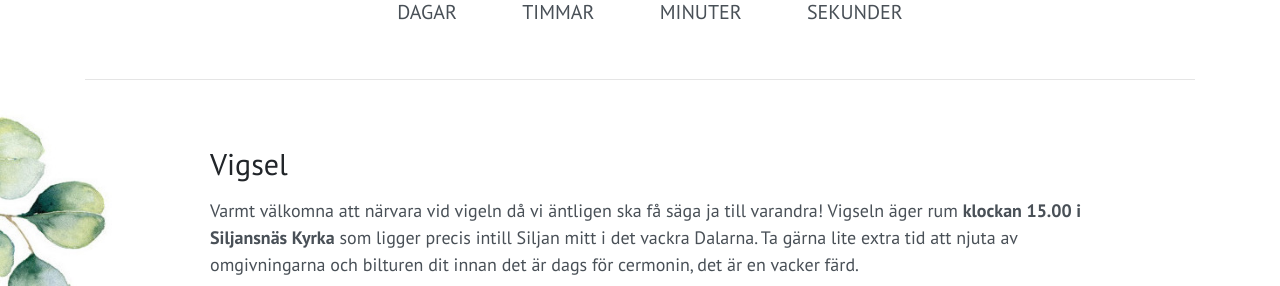
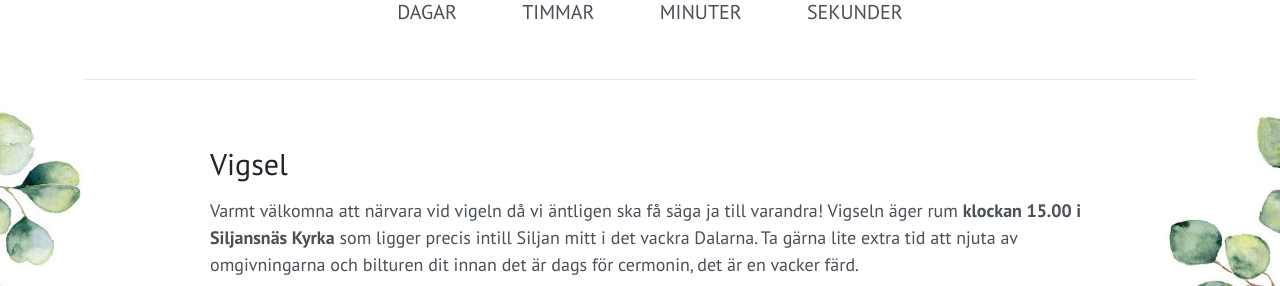
Before and after one commit to frellan/emmafredrik2019, a website: page index.html in a window 1280 px wide. Shown: the part 791-1077 px from the top of the page. Drawn offline with Linux system fonts and the light colour scheme.

Commit message:
Change responsive breakpoints

```diff
--- a/index.html
+++ b/index.html
@@ -93,7 +93,7 @@
     </div>
   </div>
 
-  <div class="container-fluid" style="background-image: url('img/leafs.jpeg'); background-size: cover;">
+  <div class="container-fluid welcome" style="background-image: url('img/leafs.jpeg');">
     <div class="container">
       <div class="row">
         <div class="col-lg-10 col-md-10 mx-auto">
--- a/scss/_global.scss
+++ b/scss/_global.scss
@@ -84,7 +84,7 @@ img::-moz-selection {
 }
 
 .container-fluid {
-  @media only screen and (max-width: 1100px) {
+  @media only screen and (max-width: 1023px) {
     background-image: none !important;
   }
 }
@@ -120,3 +120,11 @@ img::-moz-selection {
     font-size: 1.5rem;
   }
 }
+
+.welcome {
+  background-size: cover;
+
+  @media only screen and (max-width: 1674px) {
+    background-size: contain;
+  }
+}
```
Also changed, not shown: accomodation.html (+1 -1 lines), important-info.html (+2 -2 lines), osa.html (+1 -1 lines), css/clean-blog.css, css/clean-blog.min.css.
